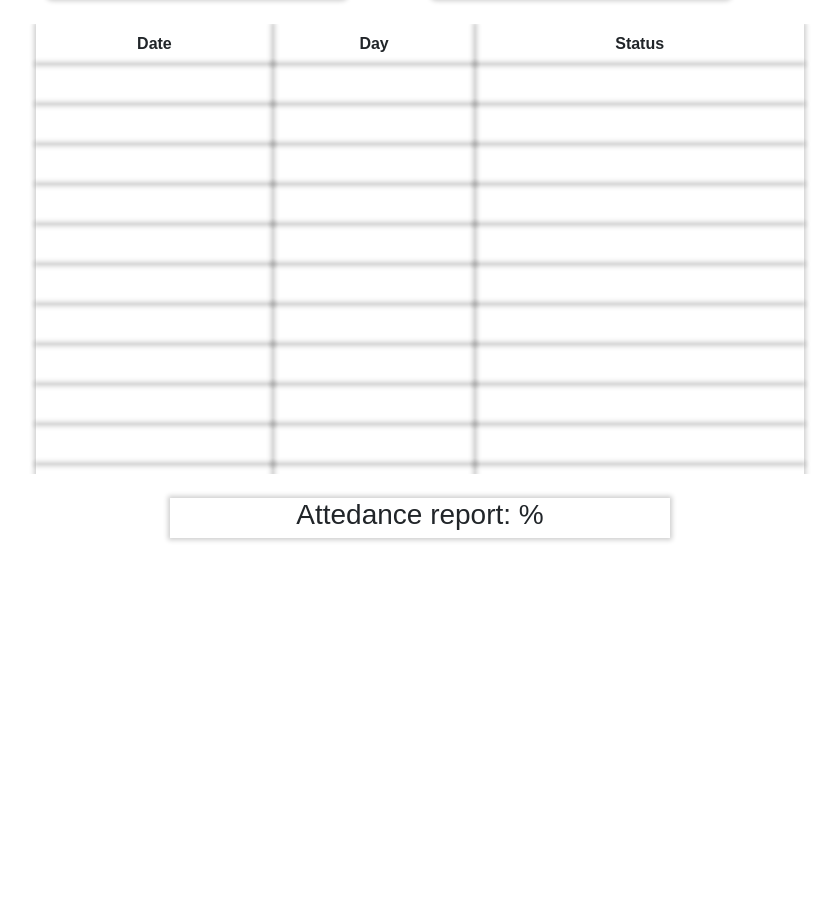
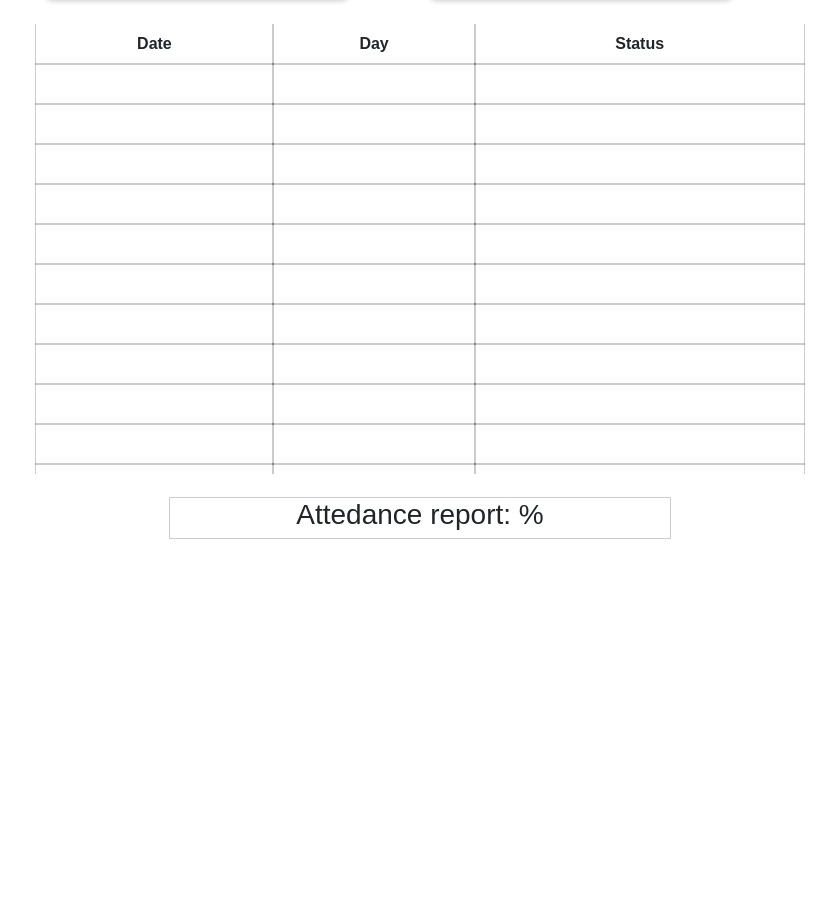
Before and after one commit to venkata1509/Attendance-Management-System, a Python web app: template templates/student-details-view.html in a window 1280 px wide. Shown: the part 134-1037 px from the top of the page, without its empty margins (220-1059 px from the left). Run offline with Jinja, Linux system fonts and the light colour scheme; the template is opened without the code that fills it, so the values that code supplies are empty.

Commit message:
Update student-details-view.html

```diff
--- a/templates/student-details-view.html
+++ b/templates/student-details-view.html
@@ -7,7 +7,7 @@
     />
     <style>
       .car {
-        box-shadow: 0px 0px 5px 2px rgba(0, 0, 0, 0.2);
+        box-shadow: 0px 0px 0px 1px rgba(0, 0, 0, 0.2);
         box-decoration-break: clone;
         max-width: 500px;
         margin: auto;
```
